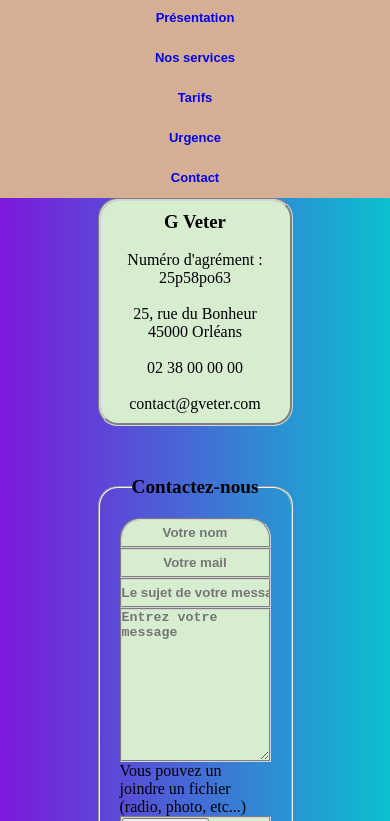
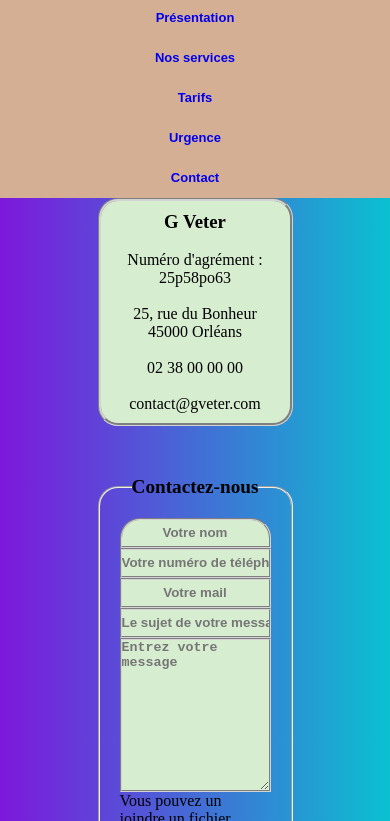
Before and after one commit to Saisai-31/MediaQuerries_et_MenuDeroulant, a plain HTML site: page g_veter_contatc.html in a window 390 px wide. Shown: the part 279-1100 px from the top of the page. Drawn offline with Linux system fonts and the light colour scheme.

Commit message:
ajout du champs téléphone

```diff
--- a/g_veter_contatc.html
+++ b/g_veter_contatc.html
@@ -60,6 +60,7 @@
         <fieldset>
             <legend>Contactez-nous</legend>
         <input id="text" type="text" placeholder="Votre nom">
+        <input type="tel" placeholder="Votre numéro de téléphone">
         <input type="email" placeholder="Votre mail">
         <input type="text" placeholder="Le sujet de votre message">
         <textarea name="" id="" cols="30" rows="10" placeholder="Entrez votre message"></textarea>
```
